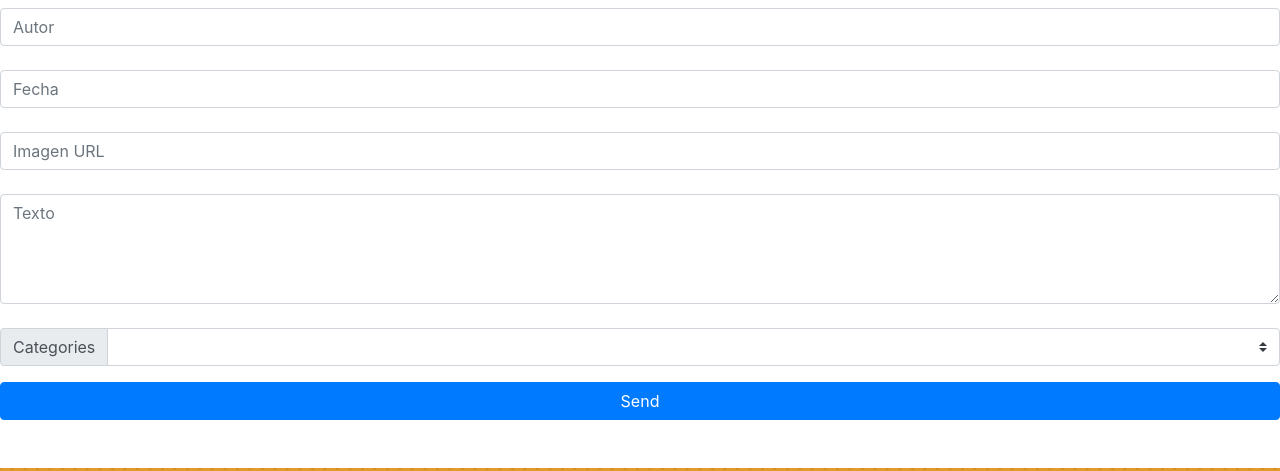
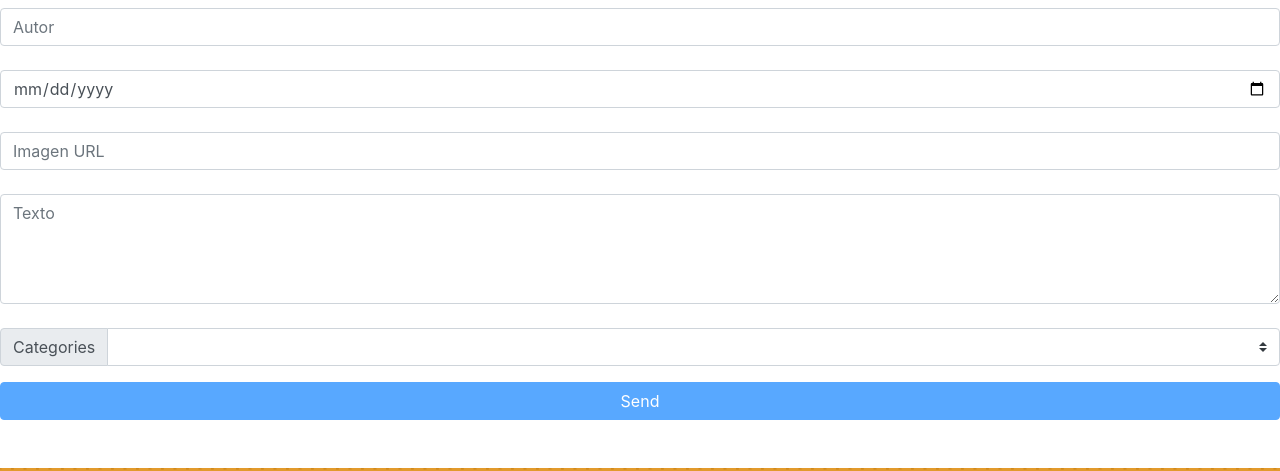
Before and after one commit to Dang3rZone/NEOLAND_Blog, an Angular app: page /new in a window 1280 px wide. Shown: the part 279-750 px from the top of the page. Built offline with nearby package versions, Linux system fonts and the light colour scheme.

Commit message:
I think I fixed localStorage by changing date input into type date and added required to form

```diff
--- a/src/app/Components/blog/blog.component.ts
+++ b/src/app/Components/blog/blog.component.ts
@@ -35,7 +35,7 @@ export class BlogComponent implements OnInit {
       if (localStorage.getItem('arr_articles')) {
         //recupero local storage from array
         const strArr = await localStorage.getItem('arr_articles');
-        this.articles = JSON.parse(strArr);
+        this.articles = await JSON.parse(strArr);
       } else {
         this.articles = [];
       }
--- a/src/app/Components/formulario/formulario.component.html
+++ b/src/app/Components/formulario/formulario.component.html
@@ -23,7 +23,7 @@
   <!-- Fecha input -->
   <div class="form-outline mb-4">
     <input
-      type="text"
+      type="date"
       id="form4Example1"
       class="form-control form-group"
       placeholder="Fecha"
@@ -74,5 +74,11 @@
   </div>
 
   <!-- Submit button -->
-  <button type="submit" class="btn btn-primary btn-block mb-4">Send</button>
+  <button
+    type="submit"
+    class="btn btn-primary btn-block mb-4"
+    [disabled]="!form.valid"
+  >
+    Send
+  </button>
 </form>
--- a/src/app/Components/formulario/formulario.component.ts
+++ b/src/app/Components/formulario/formulario.component.ts
@@ -1,7 +1,7 @@
 import { Component, OnInit } from '@angular/core';
 import { Post } from 'src/app/Post';
 import { ServicioService } from 'src/app/Servicio.service';
-import { FormControl, FormGroup } from '@angular/forms';
+import { FormControl, FormGroup, Validators } from '@angular/forms';
 
 @Component({
   selector: 'app-formulario',
@@ -16,12 +16,12 @@ export class FormularioComponent implements OnInit {
   constructor(private petitions: ServicioService) {
     // form validation
     this.form = new FormGroup({
-      titulo: new FormControl(),
-      texto: new FormControl(),
-      autor: new FormControl(),
-      imagen: new FormControl(),
-      fecha: new FormControl(),
-      categoria: new FormControl(),
+      titulo: new FormControl('', [Validators.required]),
+      texto: new FormControl('', [Validators.required]),
+      autor: new FormControl('', [Validators.required]),
+      imagen: new FormControl('', [Validators.required]),
+      fecha: new FormControl('', [Validators.required]),
+      categoria: new FormControl('', [Validators.required]),
     });
   }
 
```
